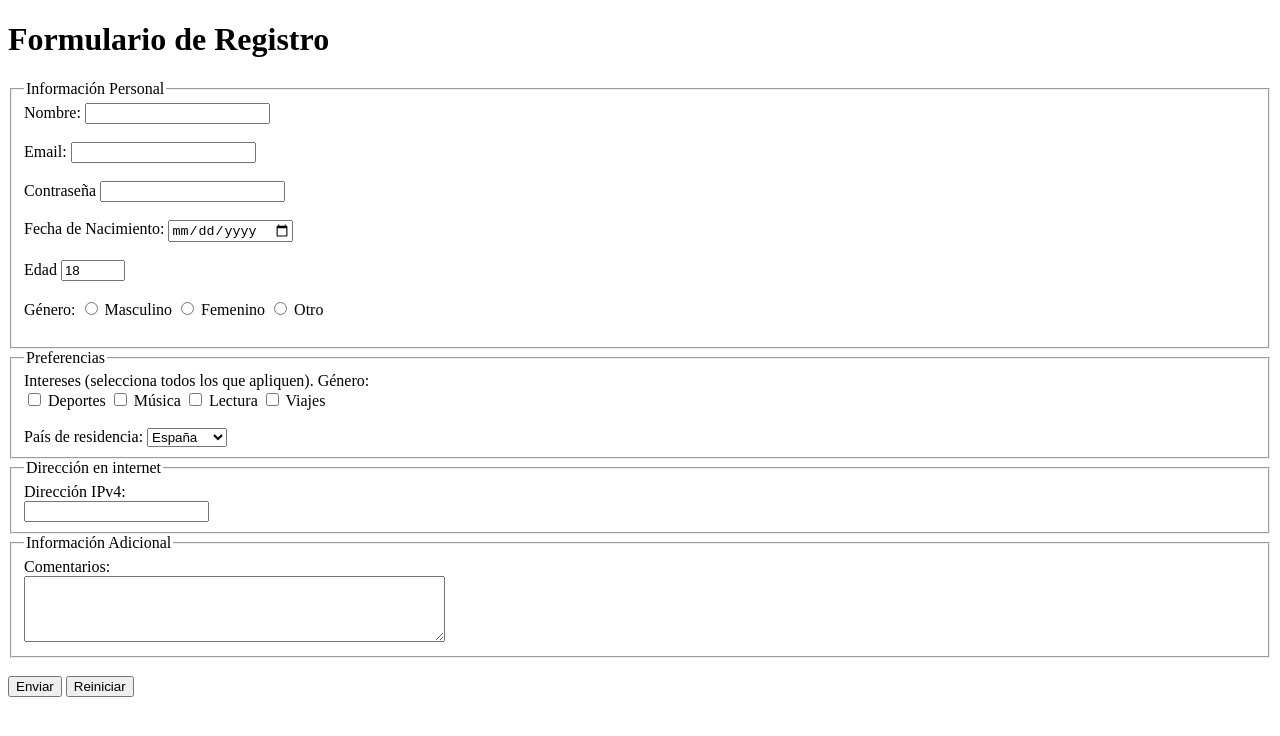
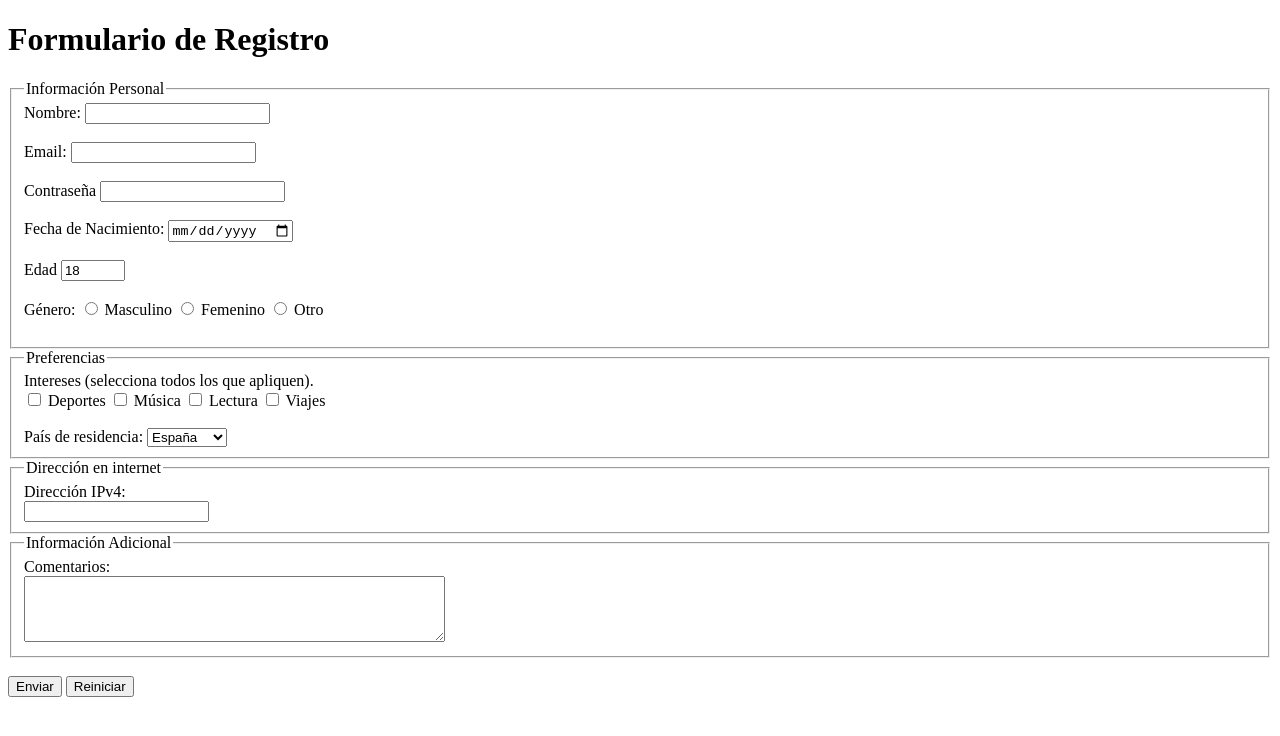
Before and after one commit to christiandam06/Christian-Avero-P-rez-2.08, a plain HTML site: page index.html in a window 1280 px wide. Drawn offline with Linux system fonts and the light colour scheme.

Commit message:
corrección2

```diff
--- a/index.html
+++ b/index.html
@@ -40,7 +40,6 @@
         <fieldset>
             <legend>Preferencias</legend>
             <label for="intereses">Intereses (selecciona todos los que apliquen).</label>
-            <label for="intereses">Género: </label>
             <br>
             <input type="checkbox" name="intereses" id="deportes"> Deportes
             <input type="checkbox" name="intereses" id="musica"> Música
```
